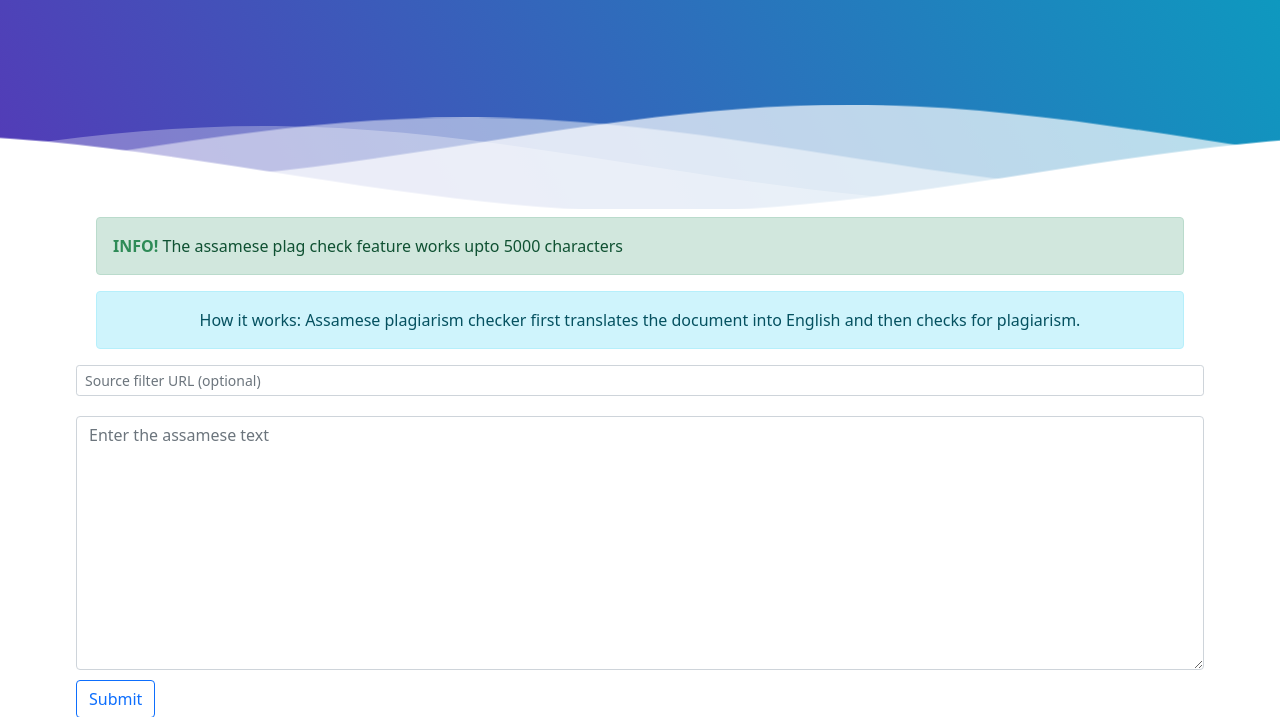
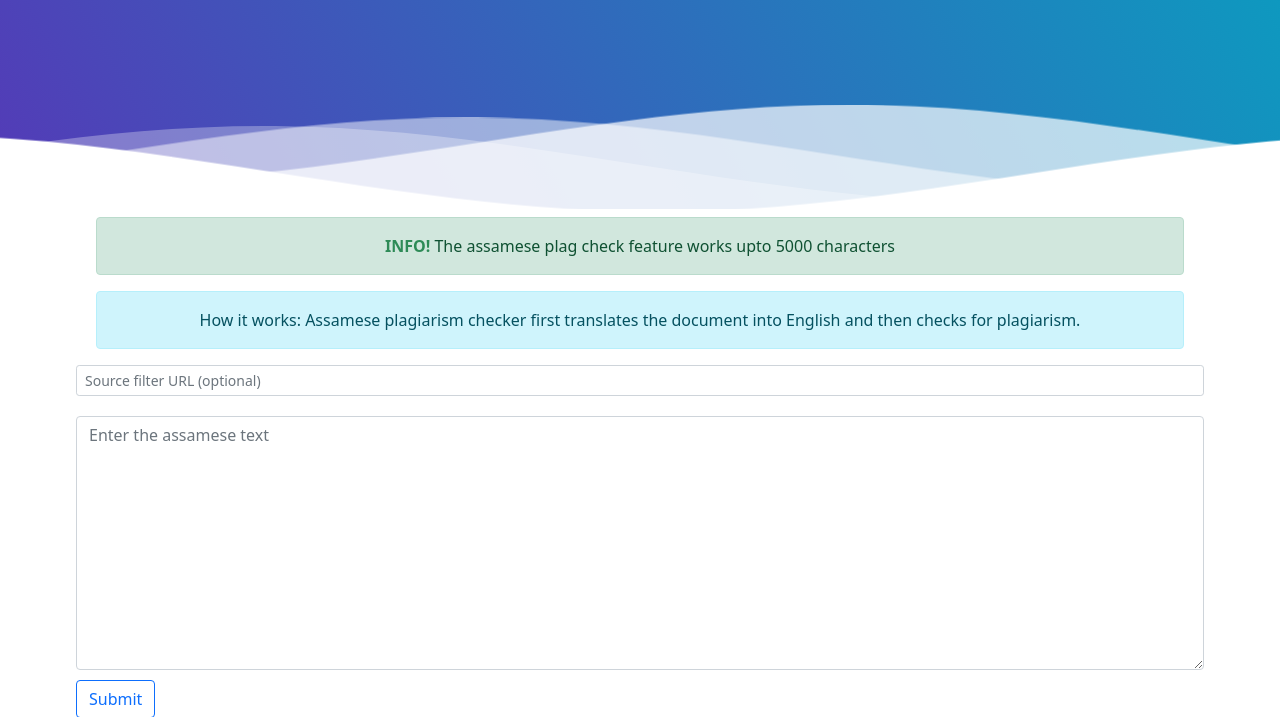
Before and after one commit to Reckon77/no_nokol, a Flask app: page /assamese in a window 1280 px wide. Shown: the part 499-1216 px from the top of the page. Run offline with Flask 2, Linux system fonts and the light colour scheme; parts of the project's set-up code (start-up, migrations or seed data) failed here and were passed over; some libraries are stand-ins or nearby versions.

Commit message:
alignment

```diff
--- a/templates/assamese.html
+++ b/templates/assamese.html
@@ -130,7 +130,7 @@
 
       <div class="container my-5 d-flex flex-column" id="assamese-input">
 
-        <div class="alert alert-success" id="alert-modal-sentence" style="margin-top: -40px;"><span style="font-weight: bolder; color:seagreen;">INFO!</span> The assamese plag check feature works upto 5000 characters</div>
+        <div class="alert alert-success" id="alert-modal-sentence" style="margin-top: -40px; text-align: center;"><span style="font-weight: bolder; color:seagreen;">INFO!</span> The assamese plag check feature works upto 5000 characters</div>
         <div class="alert alert-info" role="alert" style="text-align: center;">
           How it works: Assamese plagiarism checker first translates the document into English and then checks for plagiarism.
         </div>
```
